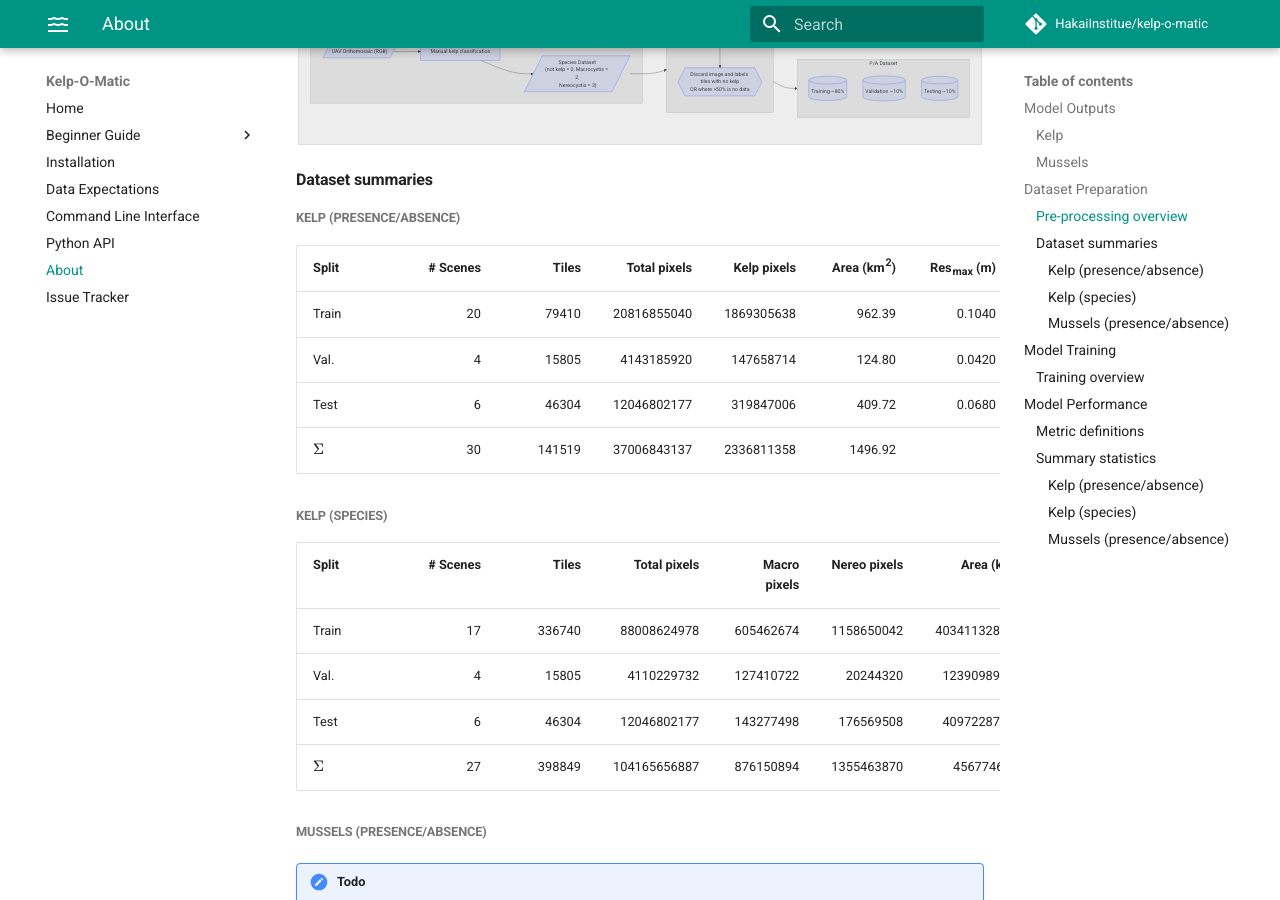
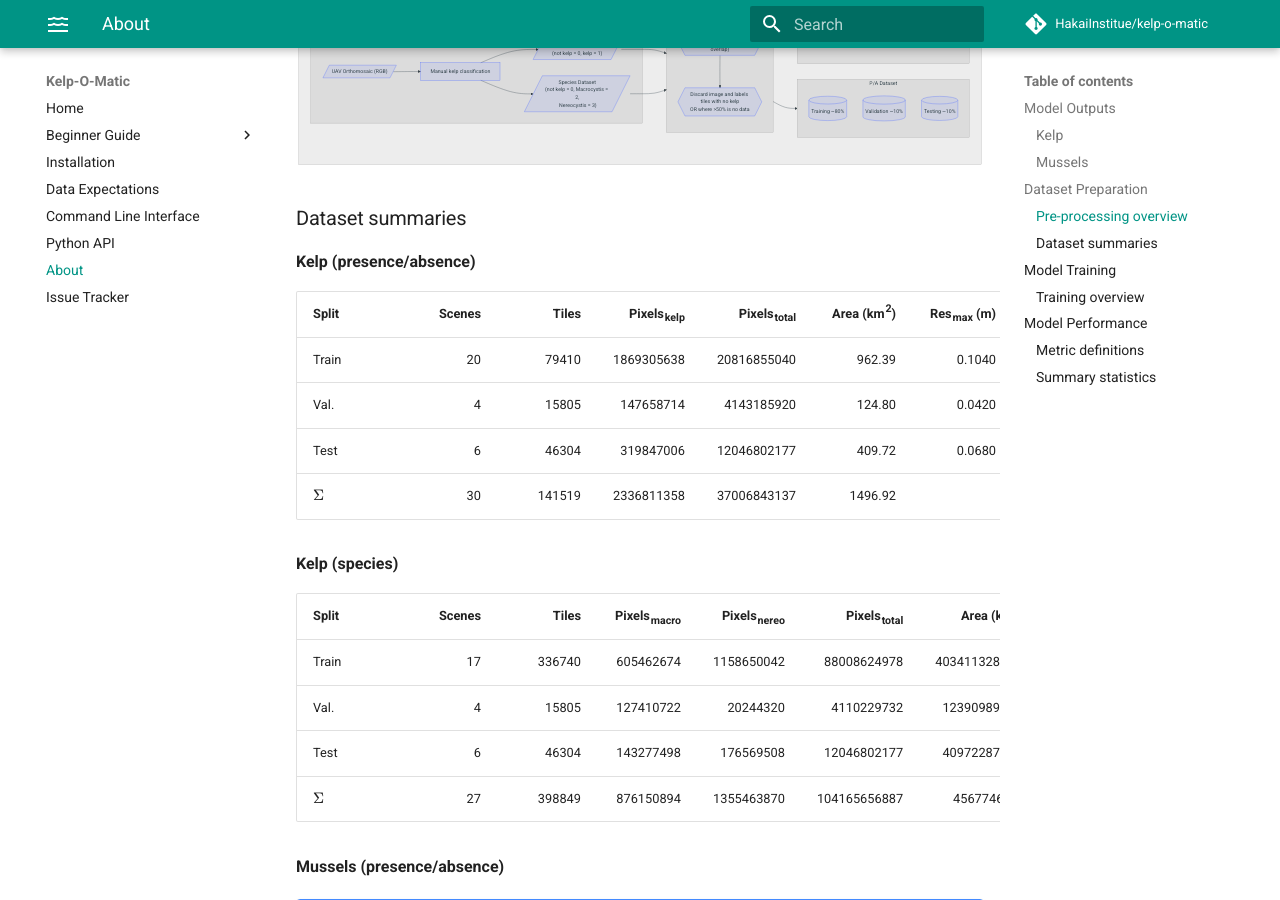
Before and after one commit to HakaiInstitute/kelp-o-matic, an MkDocs documentation site: the page built from docs/about.md, in a window 1280 px wide and 900 px high, scrolled down 1490 px. Built offline with MkDocs 1.6.1 and Material for MkDocs 9.7.7, drawn with Linux system fonts in a browser that asks for light colours; comment, search, counter and statistics services are not loaded; some of the changed text lies outside the part shown.

Commit message:
More about page updates

````diff
--- a/docs/about.md
+++ b/docs/about.md
@@ -43,7 +43,7 @@ These sets of tiles where then divided into training, validation, and test split
 Source code for data preparation is available on GitHub
 at [:material-github: hakai-ml-dataprep](https://github.com/tayden/hakai-ml-dataprep).
 
-#### Pre-processing overview
+### Pre-processing overview
 
 ```mermaid
 flowchart TD
@@ -72,26 +72,27 @@ flowchart TD
     end
 ```
 
-#### Dataset summaries
+### Dataset summaries
 
-##### Kelp (presence/absence)
-| Split    | # Scenes |  Tiles | Total pixels | Kelp pixels | Area (km^2^) | Res~max~ (m) | Res~min~ (m) | Res~$\mu$~ (m) | Res~$\sigma$~ (m) |
-|:---------|---------:|-------:|-------------:|------------:|-------------:|-------------:|-------------:|---------------:|------------------:|
-| Train    |       20 |  79410 |  20816855040 |  1869305638 |       962.39 |       0.1040 |       0.0230 |         0.0487 |            0.0253 |
-| Val.     |        4 |  15805 |   4143185920 |   147658714 |       124.80 |       0.0420 |       0.0230 |         0.0296 |            0.0085 |
-| Test     |        6 |  46304 |  12046802177 |   319847006 |       409.72 |       0.0680 |       0.0230 |         0.0385 |            0.0161 |
-| $\Sigma$ |       30 | 141519 |  37006843137 |  2336811358 |      1496.92 |              |              |                |                   |
+**Kelp (presence/absence)**
 
-##### Kelp (species)
+| Split    | Scenes |  Tiles | Pixels~kelp~ | Pixels~total~ | Area (km^2^) | Res~max~ (m) | Res~min~ (m) | Res~$\mu$~ (m) | Res~$\sigma$~ (m) |
+|:---------|-------:|-------:|-------------:|--------------:|-------------:|-------------:|-------------:|---------------:|------------------:|
+| Train    |     20 |  79410 |   1869305638 |   20816855040 |       962.39 |       0.1040 |       0.0230 |         0.0487 |            0.0253 |
+| Val.     |      4 |  15805 |    147658714 |    4143185920 |       124.80 |       0.0420 |       0.0230 |         0.0296 |            0.0085 |
+| Test     |      6 |  46304 |    319847006 |   12046802177 |       409.72 |       0.0680 |       0.0230 |         0.0385 |            0.0161 |
+| $\Sigma$ |     30 | 141519 |   2336811358 |   37006843137 |      1496.92 |              |              |                |                   |
 
-| Split    | # Scenes |  Tiles | Total pixels | Macro pixels | Nereo pixels |  Area (km^2^) | Res~max~ (m) | Res~min~ (m) | Res~$\mu$~ (m) | Res~$\sigma$~ (m) |
-|:---------|---------:|-------:|-------------:|-------------:|-------------:|--------------:|-------------:|-------------:|---------------:|------------------:|
-| Train    |       17 | 336740 |  88008624978 |    605462674 |   1158650042 | 4034113286.55 |       0.1040 |       0.0230 |         0.0488 |            0.0266 |
-| Val.     |        4 |  15805 |   4110229732 |    127410722 |     20244320 |  123909899.85 |       0.0420 |       0.0230 |         0.0296 |            0.0085 |
-| Test     |        6 |  46304 |  12046802177 |    143277498 |    176569508 |  409722875.67 |       0.0680 |       0.0230 |         0.0385 |            0.0161 |
-| $\Sigma$ |       27 | 398849 | 104165656887 |    876150894 |   1355463870 |    4567746062 |              |              |                |                   |
+**Kelp (species)**
 
-##### Mussels (presence/absence)
+| Split    | Scenes |  Tiles | Pixels~macro~ | Pixels~nereo~ | Pixels~total~ |  Area (km^2^) | Res~max~ (m) | Res~min~ (m) | Res~$\mu$~ (m) | Res~$\sigma$~ (m) |
+|:---------|-------:|-------:|--------------:|--------------:|--------------:|--------------:|-------------:|-------------:|---------------:|------------------:|
+| Train    |     17 | 336740 |     605462674 |    1158650042 |   88008624978 | 4034113286.55 |       0.1040 |       0.0230 |         0.0488 |            0.0266 |
+| Val.     |      4 |  15805 |     127410722 |      20244320 |    4110229732 |  123909899.85 |       0.0420 |       0.0230 |         0.0296 |            0.0085 |
+| Test     |      6 |  46304 |     143277498 |     176569508 |   12046802177 |  409722875.67 |       0.0680 |       0.0230 |         0.0385 |            0.0161 |
+| $\Sigma$ |     27 | 398849 |     876150894 |    1355463870 |  104165656887 |    4567746062 |              |              |                |                   |
+
+**Mussels (presence/absence)**
 
 !!! todo
 
@@ -166,13 +167,12 @@ neural networks. They are important to understand for the sections following.
 - Let $A_i$ and $B_i$ be the sets of pixels for a particular class of interest, $i$, from labels $A$
   and $B$, respectively.
 
-`Accuracy`
+**Accuracy**
 
 :   The ratio of counts of pixels correctly classified by the model divided over the total number of
 pixels.
 
-
-`IoU`
+**IoU**
 
 :   The "intersection over union", also called the "Jaccard Index". Defined as:
 
````
Also changed, not shown: other parts of docs/about.md (+8 -10 lines).
